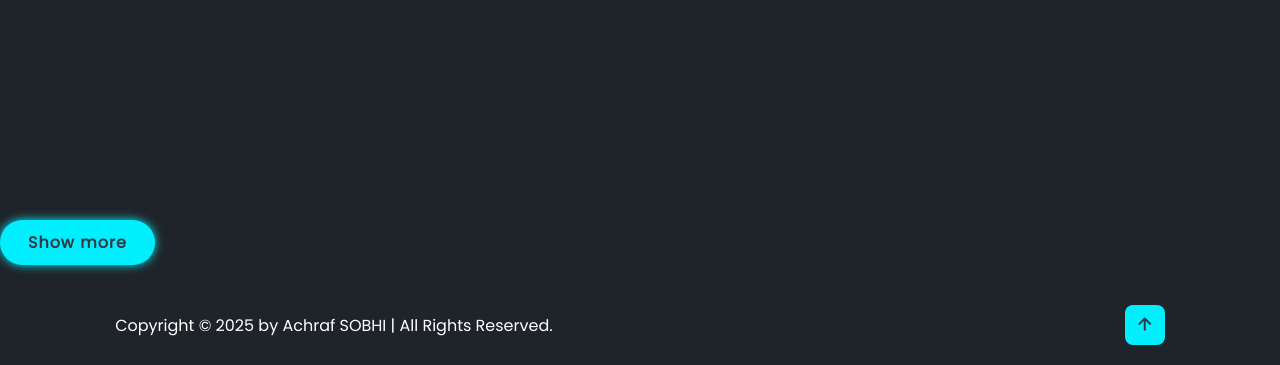
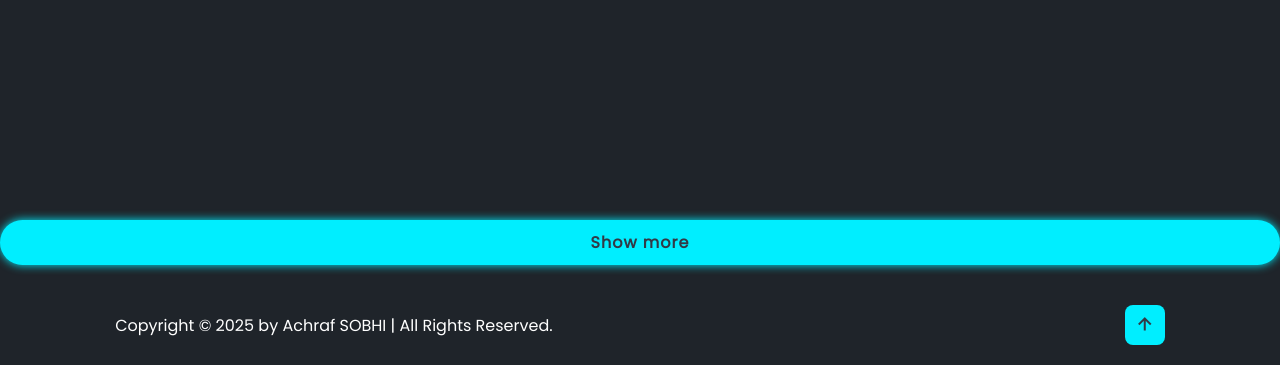
Before and after one commit to UltimateAsh/siteweb, a PHP site: page /index-en.html in a window 1280 px wide. Shown: the part 4040-4405 px from the top of the page. Run offline with PHP 8.4, Linux system fonts and the light colour scheme.

Commit message:
Update button styling for center alignment and improve communication skills description in English

```diff
--- a/assets/style.css
+++ b/assets/style.css
@@ -653,7 +653,6 @@ span {
   display: block;
   margin-top: 50px;
   margin-bottom: 20px;
-  display: inline-block;
   padding: 1rem 2.8rem;
   background: var(--main-color);
   border-radius: 4rem;
@@ -663,4 +662,14 @@ span {
   letter-spacing: 0.1rem;
   font-weight: 600;
   transition: 0.5s ease;
+  margin-left: auto;
+  margin-right: auto;
+  text-align: center;
 }
+
+.center-btn {
+  display: block !important;
+  margin-left: auto !important;
+  margin-right: auto !important;
+  text-align: center !important;
+}
--- a/index-en.html
+++ b/index-en.html
@@ -129,8 +129,8 @@
                 </div>
                 <div class="tab-contents active-tab" id="skills">
                     <ul>
-                        <li><span>Communication</span><br>Capacité à communiquer efficacement à l'écrit et à l'oral
-                        <p>ainsi que présenter les idées de manières claires</p></li>
+                        <li><span>Communication</span><br>Ability to communicate effectively in writing and orally
+                        <p>as well as presenting ideas clearly</p></li>
                         <li><span>Teamwork</span><br>Sense of effective cooperation</li>
                         <li><span>Problem-solving</span><br>Ability to analyze complex situations and make appropriate decisions</li>
                         <li><span>Emotional intelligence</span><br>Self-awareness as well as awareness of interpersonal relationships</li>
```
